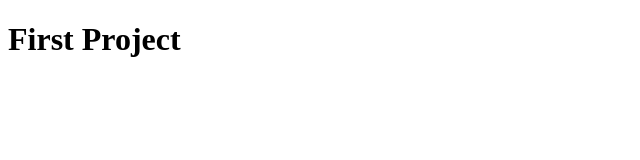
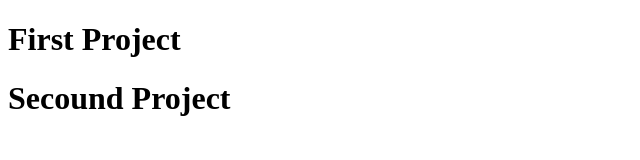
Before and after one commit to DEEPAK-SINGH-BVM/temp4, a plain HTML site: page index.html in a window 1280 px wide. Shown: the whole page, without its empty margins (0-640 px from the left). Drawn offline with Linux system fonts and the light colour scheme.

Commit message:
adding secound project

```diff
--- a/index.html
+++ b/index.html
@@ -7,5 +7,6 @@
 </head>
 <body>
     <h1>First Project</h1>
+    <h1>Secound Project</h1>
 </body>
 </html>
```
